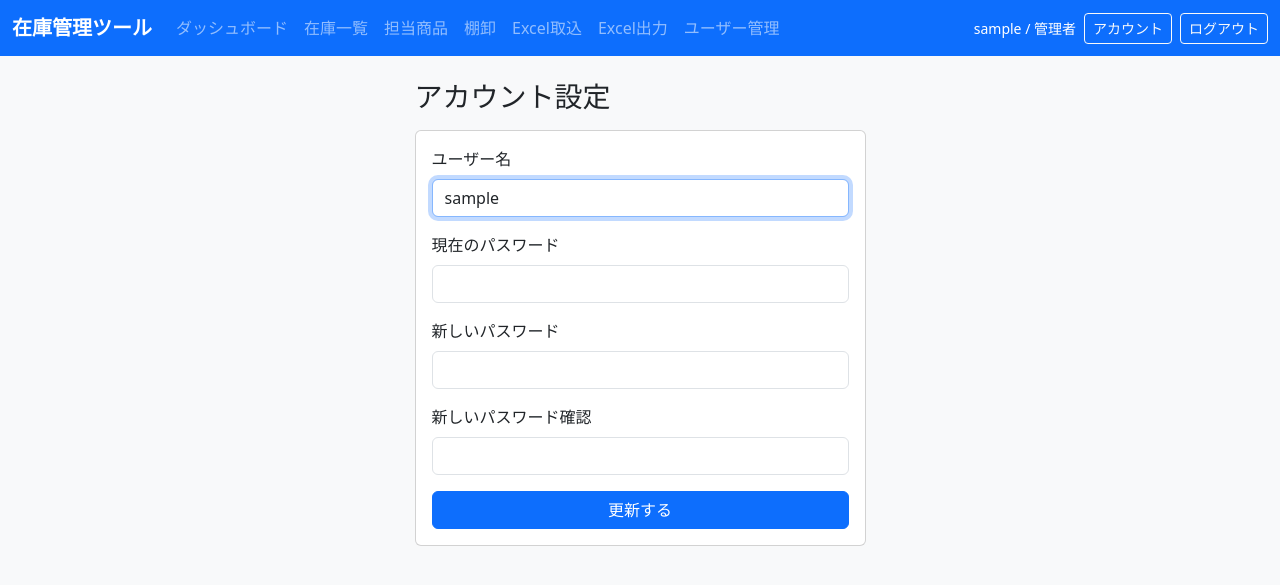
After one commit to 970628809/Inventory, a Flask app: page /account in a window 1280 px wide. The commit adds this page. Shown: the top 585 px of the page. Run offline with Flask 3, Linux system fonts and the light colour scheme; the visitor is signed in with stand-in values (Sample User, id 1); tables that the repository leaves empty hold one stand-in row (values such as "Sample post").

Commit message:
Add account settings page

```diff
--- a/inventory_app/app.py
+++ b/inventory_app/app.py
@@ -371,6 +371,53 @@ def logout():
     session.clear()
     flash("ログアウトしました。", "success")
     return redirect(url_for("login"))
+
+
+@app.route("/account", methods=["GET", "POST"])
+@login_required
+def account():
+    error_message = None
+    form_data = {"username": g.user["username"]}
+
+    if request.method == "POST":
+        username = request.form.get("username", "").strip()
+        current_password = request.form.get("current_password", "")
+        new_password = request.form.get("new_password", "")
+        new_password_confirm = request.form.get("new_password_confirm", "")
+        form_data = {"username": username}
+
+        conn = get_db_connection()
+        try:
+            user = conn.execute("SELECT * FROM users WHERE id = ?", (g.user["id"],)).fetchone()
+            if not username:
+                error_message = "ユーザー名を入力してください。"
+            elif not current_password or not check_password_hash(user["password_hash"], current_password):
+                error_message = "現在のパスワードが正しくありません。"
+            elif new_password and len(new_password) < 8:
+                error_message = "新しいパスワードは8文字以上で入力してください。"
+            elif new_password != new_password_confirm:
+                error_message = "確認用パスワードが一致しません。"
+            else:
+                existing = conn.execute(
+                    "SELECT id FROM users WHERE username = ? AND id != ?",
+                    (username, g.user["id"]),
+                ).fetchone()
+                if existing:
+                    error_message = "同じユーザー名がすでに使われています。"
+                else:
+                    password_hash = generate_password_hash(new_password) if new_password else user["password_hash"]
+                    conn.execute(
+                        "UPDATE users SET username = ?, password_hash = ? WHERE id = ?",
+                        (username, password_hash, g.user["id"]),
+                    )
+                    rename_staff_stock_key(conn, user["username"], username)
+                    conn.commit()
+                    flash("アカウント情報を更新しました。", "success")
+                    return redirect(url_for("account"))
+        finally:
+            conn.close()
+
+    return render_template("account.html", error_message=error_message, form_data=form_data)
 
 
 @app.route("/users", methods=["GET", "POST"])
@@ -525,6 +572,28 @@ def adjust_staff_sales_json(staff_stock_json, staff_name, delta):
     current = parse_int(data.get(staff_name, 0))
     data[staff_name] = max(0, current + delta)
     return json.dumps(data, ensure_ascii=False)
+
+
+def rename_staff_stock_key(conn, old_name, new_name):
+    if not old_name or not new_name or old_name == new_name:
+        return
+    rows = conn.execute(
+        "SELECT id, staff_stock_json FROM products WHERE staff_stock_json IS NOT NULL AND staff_stock_json != ''"
+    ).fetchall()
+    for row in rows:
+        try:
+            data = json.loads(row["staff_stock_json"] or "{}")
+        except Exception:
+            continue
+        if old_name not in data:
+            continue
+        old_quantity = parse_int(data.pop(old_name))
+        if old_quantity != 0:
+            data[new_name] = parse_int(data.get(new_name, 0)) + old_quantity
+        conn.execute(
+            "UPDATE products SET staff_stock_json = ? WHERE id = ?",
+            (json.dumps(data, ensure_ascii=False), row["id"]),
+        )
 
 
 PRODUCT_SNAPSHOT_FIELDS = [
--- /dev/null
+++ b/inventory_app/templates/account.html
@@ -0,0 +1,34 @@
+{% extends 'base.html' %}
+{% block content %}
+  <div class="row justify-content-center">
+    <div class="col-md-6 col-lg-5">
+      <h1 class="h3 mb-3">アカウント設定</h1>
+
+      {% if error_message %}
+        <div class="alert alert-danger">{{ error_message }}</div>
+      {% endif %}
+
+      <form method="post" class="card" novalidate>
+        <div class="card-body">
+          <div class="mb-3">
+            <label class="form-label">ユーザー名</label>
+            <input type="text" name="username" class="form-control" value="{{ form_data.username or '' }}" required autofocus>
+          </div>
+          <div class="mb-3">
+            <label class="form-label">現在のパスワード</label>
+            <input type="password" name="current_password" class="form-control" required>
+          </div>
+          <div class="mb-3">
+            <label class="form-label">新しいパスワード</label>
+            <input type="password" name="new_password" class="form-control" minlength="8">
+          </div>
+          <div class="mb-3">
+            <label class="form-label">新しいパスワード確認</label>
+            <input type="password" name="new_password_confirm" class="form-control" minlength="8">
+          </div>
+          <button type="submit" class="btn btn-primary w-100">更新する</button>
+        </div>
+      </form>
+    </div>
+  </div>
+{% endblock %}
--- a/inventory_app/templates/base.html
+++ b/inventory_app/templates/base.html
@@ -29,6 +29,7 @@
           {% if current_user %}
             <div class="d-flex align-items-center gap-2 text-white">
               <small>{{ current_user.username }} / {{ '管理者' if current_user.role == 'admin' else '一般' }}</small>
+              <a class="btn btn-sm btn-outline-light" href="{{ url_for('account') }}">アカウント</a>
               <a class="btn btn-sm btn-outline-light" href="{{ url_for('logout') }}">ログアウト</a>
             </div>
           {% endif %}
```
